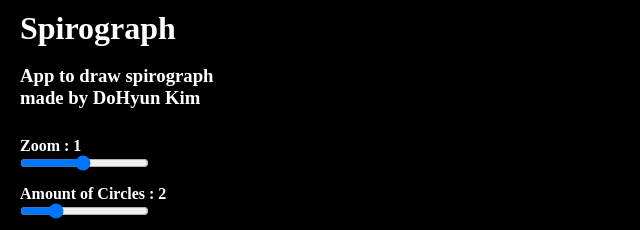
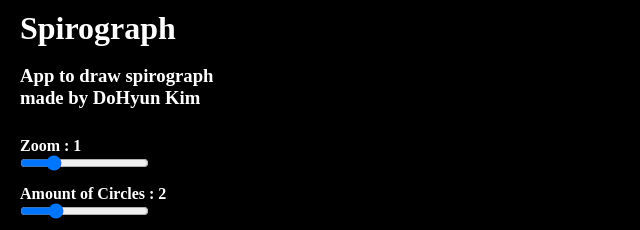
Before and after one commit to dohyun06/Spirograph, a plain HTML site: page index.html in a window 1280 px wide. Shown: the top 230 px of the page, 0-640 px from the left. Drawn offline with Linux system fonts and the light colour scheme.

Commit message:
Update index.html

```diff
--- a/index.html
+++ b/index.html
@@ -17,7 +17,7 @@
             </div>
             <div class="zoom">
                 <h4>Zoom : 1</h4>
-                <input type="range" min="0.1" max="4" value="2" step="0.1" />
+                <input type="range" min="0.1" max="4" value="1" step="0.1" />
             </div>
             <div class="totalCircle">
                 <h4>Amount of Circles : 2</h4>
@@ -25,7 +25,7 @@
             </div>
             <div class="speed">
                 <h4>Speed : 5 (The higher the speed, the greater the error)</h4>
-                <input type="range" min="1" max="10" value="5" step="1" />
+                <input type="range" min="1" max="100" value="5" step="1" />
             </div>
             <div class="isHypo">
                 <h4>IsHypo : false</h4>
```
